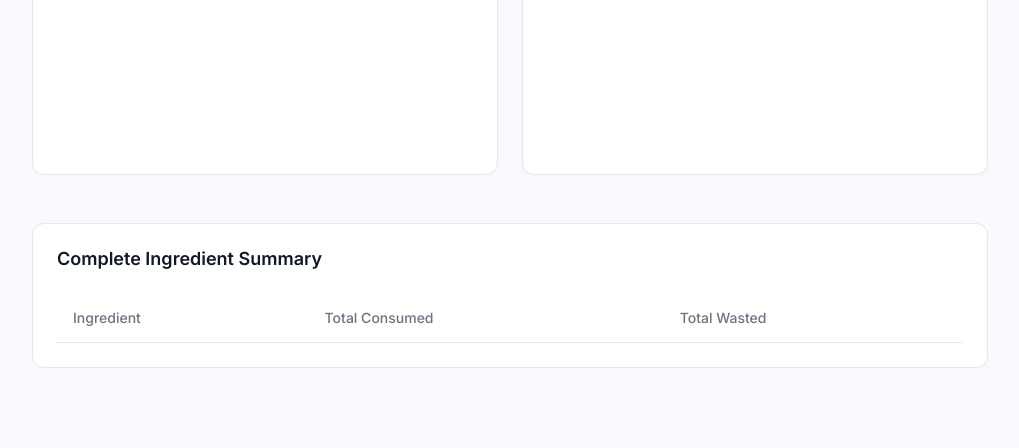
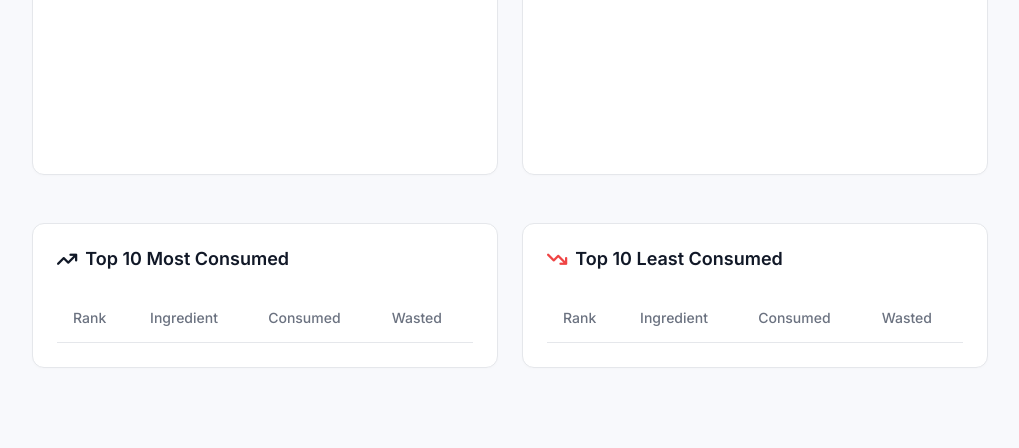
Before and after one commit to excesting/shareitV1, a Flask app: page /analytics in a window 1280 px wide. Shown: the part 1288-1736 px from the top of the page, without its empty margins (260-1279 px from the left). Before the commit the page ends 1656 px from the top, so only its background shows below. Run offline with Flask 3, Linux system fonts and the light colour scheme; the visitor is signed in with stand-in values (Sample User, id 1); data that the repository does not hold is empty; parts of the project's set-up code (start-up, migrations or seed data) failed here and were passed over; some libraries are stand-ins or nearby versions.

Commit message:
Add Top 10 Most and Least Consumed Ingredients tables

```diff
--- a/templates/analytics.html
+++ b/templates/analytics.html
@@ -100,19 +100,40 @@
     </div>
 </div>
 
-<div class="card mb-6">
-    <div class="card-header"><h2 class="card-title">Complete Ingredient Summary</h2></div>
+<div class="grid grid-2 mb-6">
+    <div class="card">
+        <div class="card-header"><h2 class="card-title"><i class="fas fa-arrow-trend-up text-success"></i> Top 10 Most Consumed</h2></div>
         <div style="overflow-x: auto;">
             <table class="table">
                 <thead>
                     <tr>
+                        <th>Rank</th>
                         <th>Ingredient</th>
-                    <th>Total Consumed</th>
-                    <th>Total Wasted</th>
+                        <th>Consumed</th>
+                        <th>Wasted</th>
                     </tr>
                 </thead>
-            <tbody id="faItemsTableBody"></tbody>
+                <tbody id="faTopTableBody"></tbody>
             </table>
         </div>
     </div>
+
+    <div class="card">
+        <div class="card-header"><h2 class="card-title"><i class="fas fa-arrow-trend-down text-danger"></i> Top 10 Least Consumed</h2></div>
+        <div style="overflow-x: auto;">
+            <table class="table">
+                <thead>
+                    <tr>
+                        <th>Rank</th>
+                        <th>Ingredient</th>
+                        <th>Consumed</th>
+                        <th>Wasted</th>
+                    </tr>
+                </thead>
+                <tbody id="faLeastTableBody"></tbody>
+            </table>
+        </div>
+    </div>
+</div>
+
 {% endblock %}
```
Lines whose indentation alone changed are shown as unchanged.
